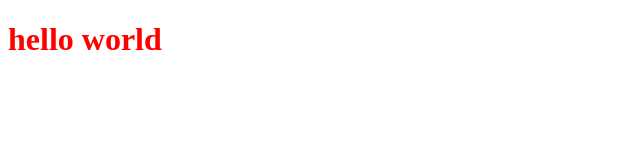
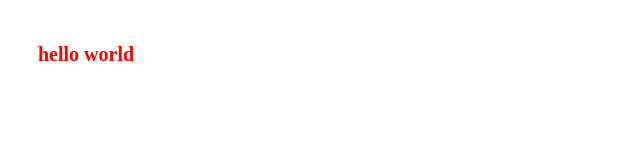
Before and after one commit to anilkumar510564/thlabs-git, a plain HTML site: page index.html in a window 1280 px wide. Shown: the whole page, without its empty margins (0-640 px from the left). Drawn offline with Linux system fonts and the light colour scheme.

Commit message:
changed styles in style.css

```diff
--- a/style.css
+++ b/style.css
@@ -1,4 +1,6 @@
 h1
 {
     color:red;
+    font-size: 20px;
+    padding: 30px;
 }
```
